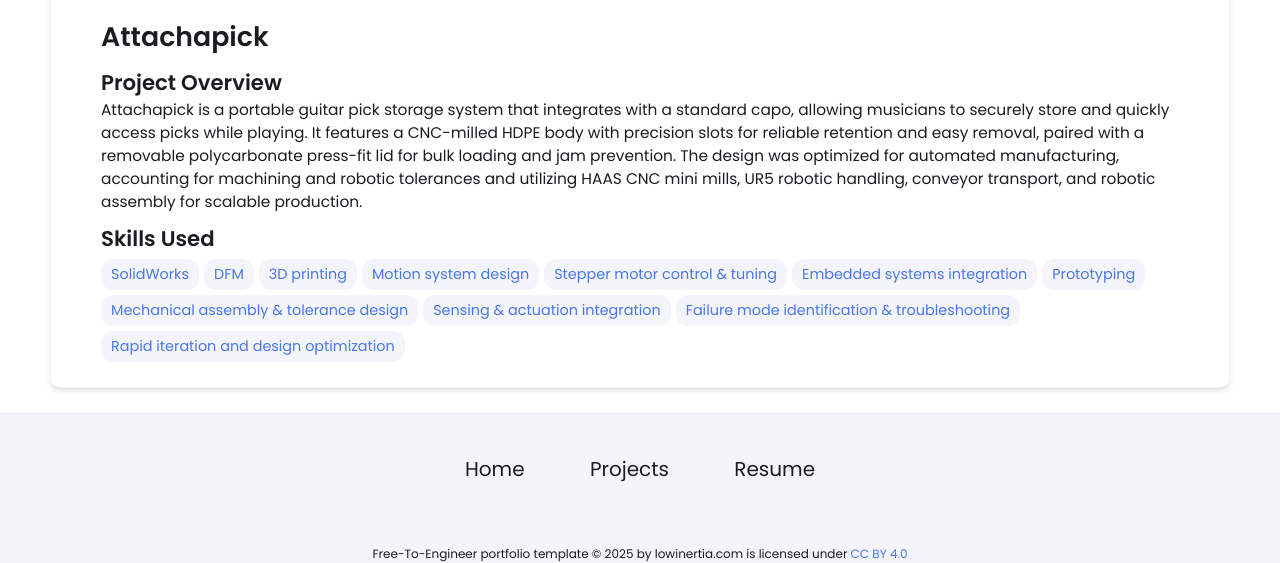
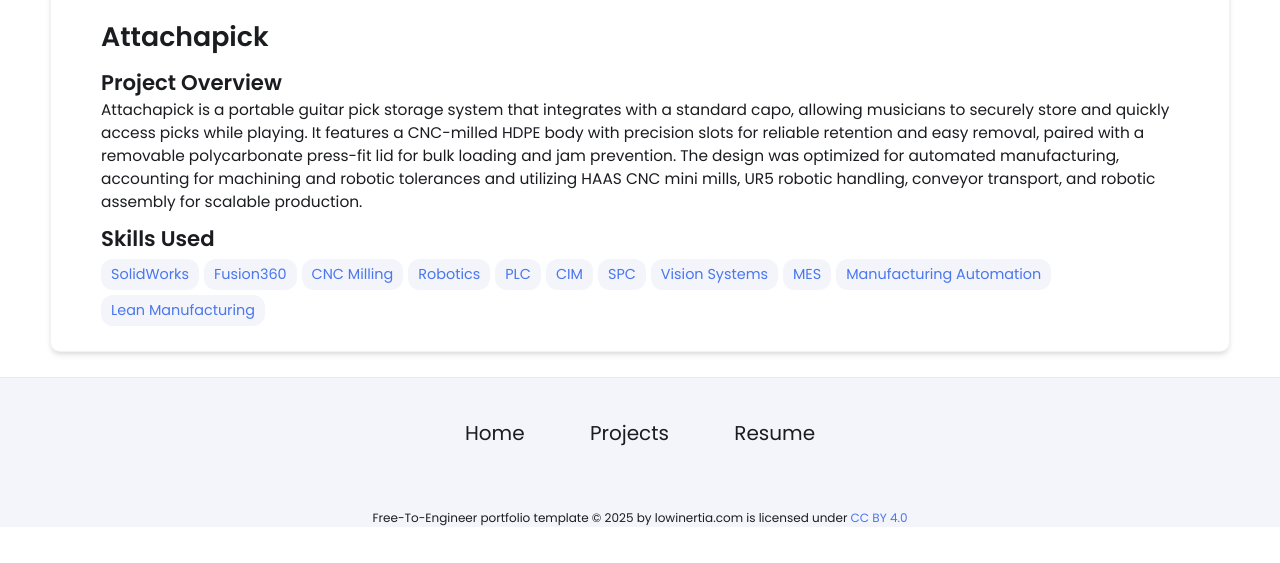
Before and after one commit to michael-vuong/michael-vuong.github.io, a Jekyll site: the page built from _projects/Attachapick/index.md, in a window 1280 px wide. Shown: the part 490-1053 px from the top of the page. Built offline with Jekyll 4.4.1, drawn with Linux system fonts in a browser that asks for light colours; after the commit the page ends 1017 px from its top, so only the background shows below that.

Commit message:
Update index.md

```diff
--- a/_projects/Attachapick/index.md
+++ b/_projects/Attachapick/index.md
@@ -6,16 +6,16 @@ description: Attachapick is a portable guitar pick storage system that integrate
 
 skills:
 - SolidWorks
-- DFM
-- 3D printing
-- Motion system design
-- Stepper motor control & tuning
-- Embedded systems integration
-- Prototyping
-- Mechanical assembly & tolerance design
-- Sensing & actuation integration
-- Failure mode identification & troubleshooting
-- Rapid iteration and design optimization
+- Fusion360
+- CNC Milling
+- Robotics
+- PLC
+- CIM
+- SPC
+- Vision Systems
+- MES
+- Manufacturing Automation
+- Lean Manufacturing
 
 main-image: /Thumbnail.png
 ---
```
